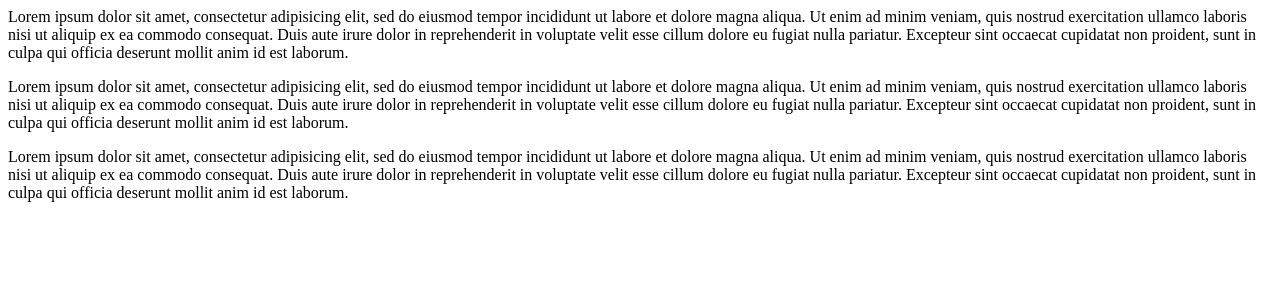
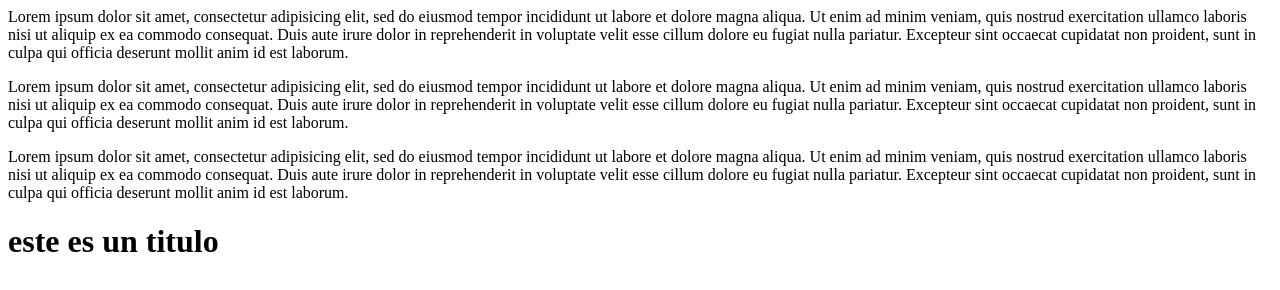
Before and after one commit to veron21215/claselunes05, a plain HTML site: page index.html in a window 1280 px wide. Drawn offline with Linux system fonts and the light colour scheme.

Commit message:
Update index.html

```diff
--- a/index.html
+++ b/index.html
@@ -25,3 +25,7 @@
 	cillum dolore eu fugiat nulla pariatur. Excepteur sint occaecat cupidatat non
 	proident, sunt in culpa qui officia deserunt mollit anim id est laborum.
 </p>
+
+<h1>
+	este es un titulo
+</h1>
```
